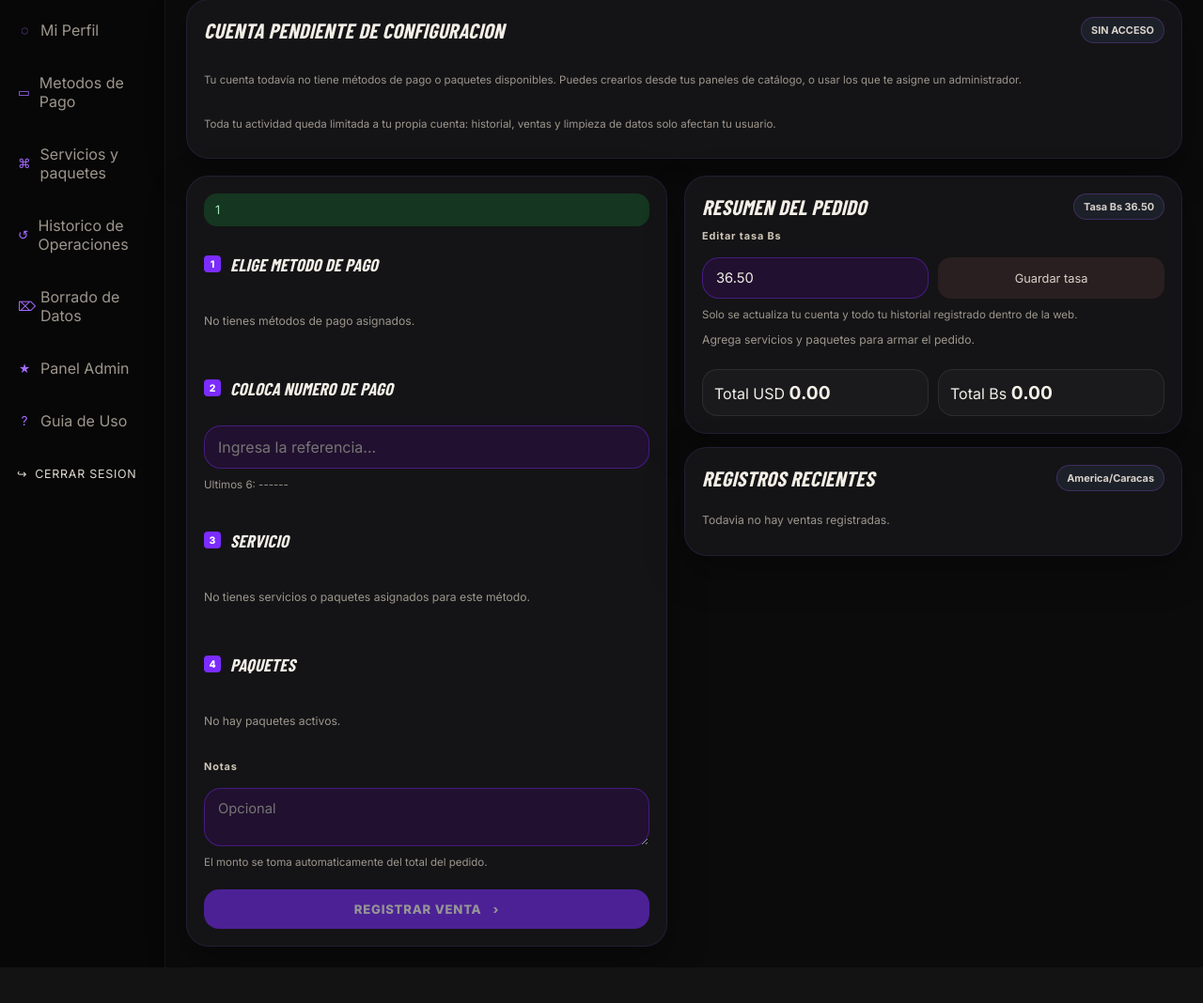
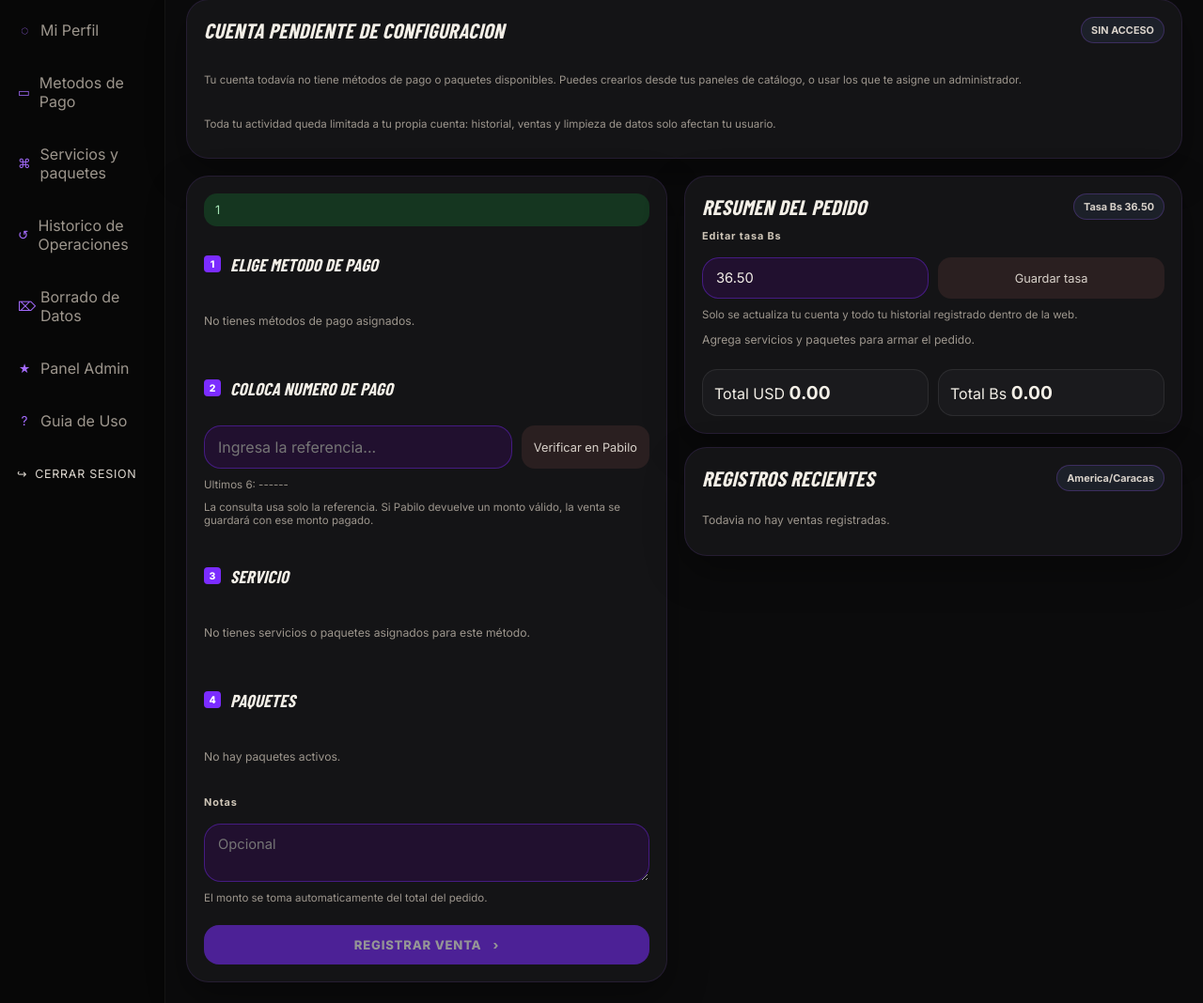
Before and after one commit to 2eliot/Antiduplic, a FastAPI app: page /dashboard in a window 1280 px wide. Shown: the part 113-1181 px from the top of the page at 94% size. Before the commit the page ends 1143 px from the top, so only its background shows below. Run offline with FastAPI, Linux system fonts and the light colour scheme; the visitor is signed in with stand-in values (Sample User, id 1); data comes from the database, SQL or seed files in the repository; data that the repository does not hold is empty; some web fonts are replaced.

Commit message:
feat: add manual pabilo payment verification

```diff
--- a/app/config.py
+++ b/app/config.py
@@ -13,6 +13,8 @@ class Settings(BaseSettings):
     app_port: int = 8000
     gunicorn_workers: int = 2
     gunicorn_timeout: int = 60
+    pabilo_base_url: str = "https://api.pabilo.app"
+    pabilo_timeout: int = 30
 
     initial_admin_username: str = "admin"
     initial_admin_full_name: str = "Administrador Antiduplic"
--- a/app/main.py
+++ b/app/main.py
@@ -26,6 +26,7 @@ from app.database import SessionLocal, engine, get_db
 from app.models import AppSetting, Base, DaysExtensionRequest, Package, PaymentMethod, Sale, SaleItem, Service, User
 from app.security import hash_password, verify_password
 from app.seed import ensure_initial_admin, seed_database
+from app.services.pabilo import verify_pabilo_reference
 from app.services.duplicates import build_suffix, check_duplicate_reference, current_month_bucket, extract_digits
 
 
@@ -58,6 +59,10 @@ class CreateSalePayload(BaseModel):
     items: list[SaleItemPayload] = Field(min_length=1)
 
 
+class PabiloReferencePayload(BaseModel):
+    reference: str = Field(min_length=1)
+
+
 def ensure_database_features() -> None:
     inspector = inspect(engine)
     if not inspector.has_table("users"):
@@ -68,6 +73,9 @@ def ensure_database_features() -> None:
         "users": {
             "is_admin": "INTEGER NOT NULL DEFAULT 0" if sqlite_mode else "BOOLEAN NOT NULL DEFAULT FALSE",
             "exchange_rate_bs": "NUMERIC(10, 2)",
+            "pabilo_api_key": "VARCHAR(255)",
+            "pabilo_user_bank_id": "VARCHAR(100)",
+            "pabilo_enabled": "INTEGER NOT NULL DEFAULT 0" if sqlite_mode else "BOOLEAN NOT NULL DEFAULT FALSE",
         },
         "payment_methods": {
             "owner_user_id": "INTEGER",
@@ -378,6 +386,7 @@ def build_profile_context(request: Request, db: Session, current_user: User, *,
             .order_by(DaysExtensionRequest.created_at.desc())
         ),
         "profile_error": profile_error,
+        "pabilo_ready": bool(current_user.pabilo_api_key and current_user.pabilo_user_bank_id) if current_user.is_admin else False,
         **layout_context(request, current_user),
     }
 
@@ -513,6 +522,25 @@ def user_can_operate(user: User, days_left: int, payment_methods: list[PaymentMe
     if user.is_admin:
         return bool(payment_methods) and bool(allowed_package_ids)
     return days_left > 0 and bool(payment_methods) and bool(allowed_package_ids)
+
+
+def user_can_verify_pabilo(current_user: User) -> bool:
+    return current_user.is_admin or current_user.pabilo_enabled
+
+
+def get_pabilo_credentials_owner(db: Session, current_user: User) -> Optional[User]:
+    if current_user.is_admin and (current_user.pabilo_api_key or current_user.pabilo_user_bank_id):
+        return current_user
+    return db.scalar(
+        select(User)
+        .where(
+            User.is_admin.is_(True),
+            User.is_active.is_(True),
+            User.pabilo_api_key.is_not(None),
+            User.pabilo_user_bank_id.is_not(None),
+        )
+        .order_by(User.id.asc())
+    )
 
 
 def get_current_user(request: Request, db: Annotated[Session, Depends(get_db)]) -> User:
@@ -905,6 +933,7 @@ def dashboard(
         "services": services,
         "exchange_rate": f"{exchange_rate:.2f}",
         "exchange_rate_feedback": exchange_rate_feedback,
+        "can_verify_pabilo": user_can_verify_pabilo(current_user),
         "catalog_json": json.dumps(serialize_catalog(services, exchange_rate, allowed_package_ids if not current_user.is_admin else None)),
         "timezone_name": current_user.timezone_name,
         "days_left": days_left,
@@ -1431,15 +1460,24 @@ def update_profile(
     email: str = Form(...),
     timezone_name: str = Form(...),
     current_password: str = Form(""),
+    pabilo_user_bank_id: str = Form(""),
+    pabilo_api_key: str = Form(""),
     avatar_file: Optional[UploadFile] = File(None),
 ):
     normalized_full_name = full_name.strip()
     normalized_email = email.strip().lower()
     normalized_timezone = timezone_name if timezone_name in SUPPORTED_TIMEZONES else current_user.timezone_name
+    normalized_pabilo_user_bank_id = pabilo_user_bank_id.strip() or None
+    normalized_pabilo_api_key = pabilo_api_key.strip() or None
+    pabilo_changed = current_user.is_admin and (
+        normalized_pabilo_user_bank_id != (current_user.pabilo_user_bank_id or None)
+        or normalized_pabilo_api_key != (current_user.pabilo_api_key or None)
+    )
     profile_changed = (
         normalized_full_name != current_user.full_name
         or normalized_email != current_user.email
         or normalized_timezone != current_user.timezone_name
+        or pabilo_changed
     )
 
     if profile_changed and not verify_password(current_password, current_user.password_hash):
@@ -1452,6 +1490,9 @@ def update_profile(
     current_user.full_name = normalized_full_name
     current_user.email = normalized_email
     current_user.timezone_name = normalized_timezone
+    if current_user.is_admin:
+        current_user.pabilo_user_bank_id = normalized_pabilo_user_bank_id
+        current_user.pabilo_api_key = normalized_pabilo_api_key
     if avatar_file and avatar_file.filename:
         try:
             current_user.avatar_url = save_avatar_upload(avatar_file, current_user.id, current_user.avatar_url)
@@ -1534,6 +1575,7 @@ def admin_page(
                 "email": user.email,
                 "timezone_name": user.timezone_name,
                 "is_active": user.is_active,
+                "pabilo_enabled": user.pabilo_enabled,
                 "days_left": calculate_days_left(user.subscription_ends_at, user.timezone_name),
                 "recent_sales": user_sales_map.get(user.id, [])[:3],
             }
@@ -1579,6 +1621,7 @@ def update_user_by_admin(
     timezone_name: str = Form(...),
     new_password: str = Form(""),
     confirm_password: str = Form(""),
+    pabilo_enabled: bool = Form(False),
 ):
     user = db.get(User, user_id)
     if not user or user.is_admin:
@@ -1609,6 +1652,7 @@ def update_user_by_admin(
     user.username = normalized_username
     user.email = normalized_email
     user.timezone_name = normalized_timezone
+    user.pabilo_enabled = pabilo_enabled
 
     status_value = "user-updated"
     if password_value:
@@ -1666,6 +1710,29 @@ def reference_check(
     if payment_method.id not in accessible_method_ids:
         raise HTTPException(status_code=status.HTTP_403_FORBIDDEN, detail="No puedes validar referencias con ese método.")
     return JSONResponse(check_duplicate_reference(db, payment_method_id, reference, current_user.timezone_name))
+
+
+@app.post("/api/pabilo/verify-reference")
+def verify_reference_with_pabilo(
+    payload: PabiloReferencePayload,
+    db: Annotated[Session, Depends(get_db)],
+    current_user: Annotated[User, Depends(get_current_user)],
+):
+    if not user_can_verify_pabilo(current_user):
+        raise HTTPException(status_code=status.HTTP_403_FORBIDDEN, detail="Tu usuario no tiene habilitada la verificación con Pabilo.")
+
+    owner_user = get_pabilo_credentials_owner(db, current_user)
+    if not owner_user or not owner_user.pabilo_api_key or not owner_user.pabilo_user_bank_id:
+        raise HTTPException(status_code=status.HTTP_400_BAD_REQUEST, detail="Un administrador debe configurar API Key y UserBankId de Pabilo en su perfil.")
+
+    result = verify_pabilo_reference(
+        api_key=owner_user.pabilo_api_key,
+        user_bank_id=owner_user.pabilo_user_bank_id,
+        reference=payload.reference,
+        base_url=settings.pabilo_base_url,
+        timeout=settings.pabilo_timeout,
+    )
+    return JSONResponse(result)
 
 
 @app.post("/api/sales")
--- a/app/models.py
+++ b/app/models.py
@@ -26,6 +26,9 @@ class User(Base):
     password_hash: Mapped[str] = mapped_column(String(255))
     avatar_url: Mapped[Optional[str]] = mapped_column(String(500), nullable=True)
     exchange_rate_bs: Mapped[Optional[Decimal]] = mapped_column(Numeric(10, 2), nullable=True)
+    pabilo_api_key: Mapped[Optional[str]] = mapped_column(String(255), nullable=True)
+    pabilo_user_bank_id: Mapped[Optional[str]] = mapped_column(String(100), nullable=True)
+    pabilo_enabled: Mapped[bool] = mapped_column(Boolean, default=False)
     timezone_name: Mapped[str] = mapped_column(String(64), default="America/Caracas")
     subscription_ends_at: Mapped[datetime] = mapped_column(DateTime(timezone=True))
     is_active: Mapped[bool] = mapped_column(Boolean, default=True)
--- a/requirements.txt
+++ b/requirements.txt
@@ -8,3 +8,4 @@ python-multipart==0.0.20
 passlib==1.7.4
 pydantic-settings==2.10.1
 itsdangerous==2.2.0
+requests==2.32.3
--- a/static/app.js
+++ b/static/app.js
@@ -86,6 +86,13 @@ function setupDashboard() {
     const closeDuplicateModal = document.getElementById("close_duplicate_modal");
     const clearReferenceButton = document.getElementById("clear_reference_button");
     const recentSalesList = document.getElementById("recent_sales_list");
+    const verifyPabiloButton = document.getElementById("verify_pabilo_button");
+    const pabiloResultPanel = document.getElementById("pabilo_result_panel");
+    const pabiloResultTitle = document.getElementById("pabilo_result_title");
+    const pabiloResultBadge = document.getElementById("pabilo_result_badge");
+    const pabiloResultMessage = document.getElementById("pabilo_result_message");
+    const pabiloResultSummary = document.getElementById("pabilo_result_summary");
+    const pabiloResultRaw = document.getElementById("pabilo_result_raw");
     const catalog = JSON.parse(catalogElement.textContent || "[]");
 
     const state = {
@@ -94,12 +101,14 @@ function setupDashboard() {
         cart: [],
         forceSevenValidation: false,
         duplicateStatus: null,
+        pabiloResult: null,
     };
 
     bindChoiceGroup("payment-methods", paymentInput, (value) => {
         state.selectedPaymentMethodId = Number(value);
         state.selectedServiceId = 0;
         state.cart = [];
+        clearPabiloResult();
         renderServiceChoices();
         renderCart();
         if (referenceInput.value.trim()) {
@@ -244,7 +253,65 @@ function setupDashboard() {
                 forceSevenButton.classList.add("is-hidden");
             }
             state.forceSevenValidation = false;
+            clearPabiloResult();
         }
+    }
+
+    function clearPabiloResult() {
+        state.pabiloResult = null;
+        if (!pabiloResultPanel) {
+            return;
+        }
+        pabiloResultPanel.classList.add("is-hidden");
+        pabiloResultPanel.dataset.state = "";
+        if (pabiloResultTitle) {
+            pabiloResultTitle.textContent = "Consulta Pabilo";
+        }
+        if (pabiloResultBadge) {
+            pabiloResultBadge.textContent = "Sin consulta";
+        }
+        if (pabiloResultMessage) {
+            pabiloResultMessage.textContent = "";
+        }
+        if (pabiloResultSummary) {
+            pabiloResultSummary.innerHTML = "";
+        }
+        if (pabiloResultRaw) {
+            pabiloResultRaw.textContent = "";
+        }
+    }
+
+    function renderPabiloResult(result) {
+        if (!pabiloResultPanel) {
+            return;
+        }
+
+        state.pabiloResult = result;
+        pabiloResultPanel.classList.remove("is-hidden");
+        pabiloResultPanel.dataset.state = result.ok ? (result.found ? (result.verified ? "success" : "warning") : "neutral") : "error";
+        pabiloResultTitle.textContent = result.found ? "Pago consultado en Pabilo" : "Respuesta de Pabilo";
+        pabiloResultBadge.textContent = result.found ? (result.verified ? "Verificado" : "Encontrado") : "Sin coincidencia";
+        pabiloResultMessage.textContent = result.message || "";
+
+        const payment = result.payment || {};
+        const summaryLines = [];
+        if (payment.reference) {
+            summaryLines.push(`<div class="pabilo-line"><strong>Referencia</strong><span>${escapeHtml(payment.reference)}</span></div>`);
+        }
+        if (payment.amount_paid_value) {
+            summaryLines.push(`<div class="pabilo-line"><strong>Monto</strong><span>${escapeHtml(payment.amount_paid_currency || "BS")} ${escapeHtml(payment.amount_paid_value)}</span></div>`);
+        }
+        if (payment.status) {
+            summaryLines.push(`<div class="pabilo-line"><strong>Estado</strong><span>${escapeHtml(payment.status)}</span></div>`);
+        }
+        if (payment.verification_id) {
+            summaryLines.push(`<div class="pabilo-line"><strong>ID</strong><span>${escapeHtml(payment.verification_id)}</span></div>`);
+        }
+        if (!summaryLines.length) {
+            summaryLines.push("<div class='pabilo-line'><strong>Resultado</strong><span>Sin datos normalizados para mostrar.</span></div>");
+        }
+        pabiloResultSummary.innerHTML = summaryLines.join("");
+        pabiloResultRaw.textContent = JSON.stringify(result.response || result, null, 2);
     }
 
     function resetReferenceField() {
@@ -301,6 +368,7 @@ function setupDashboard() {
     let debounceTimer = null;
     referenceInput.addEventListener("input", () => {
         normalizeReference();
+        clearPabiloResult();
         window.clearTimeout(debounceTimer);
         debounceTimer = window.setTimeout(checkReference, 350);
     });
@@ -374,6 +442,42 @@ function setupDashboard() {
         }
     }
 
+    if (verifyPabiloButton) {
+        verifyPabiloButton.addEventListener("click", async () => {
+            const reference = referenceInput.value.trim();
+            if (!reference) {
+                showFeedback("Debes colocar la referencia antes de consultar Pabilo.", "error");
+                return;
+            }
+
+            verifyPabiloButton.disabled = true;
+            renderPabiloResult({ ok: true, found: false, verified: false, message: "Consultando Pabilo...", response: {} });
+            try {
+                const response = await fetch("/api/pabilo/verify-reference", {
+                    method: "POST",
+                    headers: { "Content-Type": "application/json" },
+                    body: JSON.stringify({ reference }),
+                });
+                const body = await response.json();
+                if (!response.ok) {
+                    renderPabiloResult({ ok: false, found: false, verified: false, message: body.detail || "No se pudo consultar Pabilo.", response: body });
+                    showFeedback(body.detail || "No se pudo consultar Pabilo.", "error");
+                    verifyPabiloButton.disabled = false;
+                    return;
+                }
+
+                renderPabiloResult(body);
+                if (body.payment && body.payment.amount_paid_value) {
+                    showFeedback(`Monto capturado desde Pabilo: Bs ${body.payment.amount_paid_value}.`, body.verified ? "success" : "error");
+                }
+            } catch (error) {
+                renderPabiloResult({ ok: false, found: false, verified: false, message: "No se pudo completar la consulta a Pabilo.", response: { error: String(error) } });
+                showFeedback("No se pudo completar la consulta a Pabilo.", "error");
+            }
+            verifyPabiloButton.disabled = false;
+        });
+    }
+
     registerButton.addEventListener("click", async () => {
         if (!state.cart.length) {
             showFeedback("Debes agregar al menos un paquete al pedido.", "error");
@@ -392,6 +496,16 @@ function setupDashboard() {
             items: state.cart.map((item) => ({ package_id: item.packageId })),
         };
 
+        if (state.pabiloResult && state.pabiloResult.payment && state.pabiloResult.payment.reference === referenceInput.value.trim()) {
+            if (state.pabiloResult.payment.amount_paid_value && state.pabiloResult.payment.amount_paid_currency) {
+                payload.amount_paid_value = state.pabiloResult.payment.amount_paid_value;
+                payload.amount_paid_currency = state.pabiloResult.payment.amount_paid_currency;
+            }
+            if (state.pabiloResult.payment.verification_id) {
+                payload.notes = [payload.notes, `Pabilo ID: ${state.pabiloResult.payment.verification_id}`].filter(Boolean).join(" | ");
+            }
+        }
+
         const response = await fetch("/api/sales", {
             method: "POST",
             headers: { "Content-Type": "application/json" },
@@ -407,6 +521,7 @@ function setupDashboard() {
 
         state.cart = [];
         state.forceSevenValidation = false;
+        clearPabiloResult();
         notesInput.value = "";
         resetReferenceField();
         renderCart();
@@ -424,6 +539,7 @@ function setupDashboard() {
     renderServiceChoices();
     renderCart();
     normalizeReference();
+    clearPabiloResult();
 }
 
 function bindChoiceGroup(groupName, input, callback) {
--- a/static/style.css
+++ b/static/style.css
@@ -296,11 +296,25 @@ a, button, input, textarea, select { font: inherit; }
 .choice-chip.is-selected, .primary-button, .secondary-button:hover { background: var(--danger); color: #fff; }
 
 .reference-shell { position: relative; }
+.reference-shell--with-pabilo {
+    display: grid;
+    grid-template-columns: minmax(0, 1fr) auto;
+    gap: 10px;
+    align-items: center;
+}
+.reference-input-wrap {
+    position: relative;
+}
 input, textarea, select, .reference-input {
     width: 100%; border-radius: 18px; border: 1px solid rgba(123,44,255,0.4); background: var(--bg-input); color: #f1ece5; padding: 12px 14px; outline: none; font-size: 0.92rem;
 }
 
 .reference-input { padding-right: 54px; font-size: 1rem; }
+.secondary-button--pabilo {
+    min-height: 46px;
+    padding-inline: 16px;
+    white-space: nowrap;
+}
 .icon-button--clear {
     position: absolute;
     right: 12px;
--- a/templates/admin.html
+++ b/templates/admin.html
@@ -56,6 +56,7 @@
                         <span class="tag">Dias: {{ user.days_left }}</span>
                         <span class="tag">{{ user.timezone_name }}</span>
                         <span class="tag">{{ 'Activo' if user.is_active else 'Inactivo' }}</span>
+                        <span class="tag">{{ 'Pabilo ON' if user.pabilo_enabled else 'Pabilo OFF' }}</span>
                     </div>
                     <span class="catalog-toggle">Editar</span>
                 </div>
@@ -82,6 +83,10 @@
                     <div class="entity-form-grid admin-user-grid">
                         <input name="new_password" type="password" minlength="6" placeholder="Nueva contraseña opcional">
                         <input name="confirm_password" type="password" minlength="6" placeholder="Confirmar nueva contraseña">
+                        <label class="checkbox-line admin-checkbox-line">
+                            <input name="pabilo_enabled" type="checkbox" value="true"{% if user.pabilo_enabled %} checked{% endif %}>
+                            <span>Permitir consulta Pabilo en dashboard</span>
+                        </label>
                     </div>
                     <small class="helper-text">Si el usuario olvidó su contraseña, coloca una nueva y confirma. Si dejas ambos campos vacíos, solo se actualizan sus datos.</small>
                     <div class="table-actions">
--- a/templates/dashboard.html
+++ b/templates/dashboard.html
@@ -45,11 +45,28 @@
 
         <div class="step-block">
             <div class="step-title"><span class="step-number">2</span><h3>Coloca numero de pago</h3></div>
-            <div class="reference-shell">
-                <input id="reference_input" class="reference-input" type="text" placeholder="Ingresa la referencia...">
-                <button type="button" class="icon-button icon-button--clear is-hidden" id="clear_reference_button" aria-label="Limpiar referencia">×</button>
+            <div class="reference-shell{% if can_verify_pabilo %} reference-shell--with-pabilo{% endif %}">
+                <div class="reference-input-wrap">
+                    <input id="reference_input" class="reference-input" type="text" placeholder="Ingresa la referencia...">
+                    <button type="button" class="icon-button icon-button--clear is-hidden" id="clear_reference_button" aria-label="Limpiar referencia">×</button>
+                </div>
+                {% if can_verify_pabilo %}
+                <button type="button" class="secondary-button secondary-button--pabilo" id="verify_pabilo_button">Verificar en Pabilo</button>
+                {% endif %}
             </div>
             <small class="helper-text">Ultimos 6: <span data-last-six>------</span></small>
+            {% if can_verify_pabilo %}
+            <small class="helper-text">La consulta usa solo la referencia. Si Pabilo devuelve un monto válido, la venta se guardará con ese monto pagado.</small>
+            <div id="pabilo_result_panel" class="pabilo-panel is-hidden">
+                <div class="pabilo-panel__header">
+                    <strong id="pabilo_result_title">Consulta Pabilo</strong>
+                    <span class="soft-chip" id="pabilo_result_badge">Sin consulta</span>
+                </div>
+                <p id="pabilo_result_message" class="helper-text"></p>
+                <div id="pabilo_result_summary" class="pabilo-summary"></div>
+                <pre id="pabilo_result_raw" class="pabilo-raw"></pre>
+            </div>
+            {% endif %}
         </div>
 
         <div class="step-block">
```
Also changed, not shown: other parts of static/style.css (+67 -0 lines), app/services/pabilo.py (added, +223 -0 lines), templates/profile.html (+20 -0 lines).
